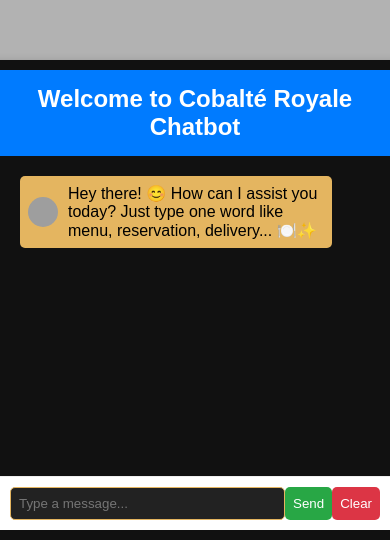
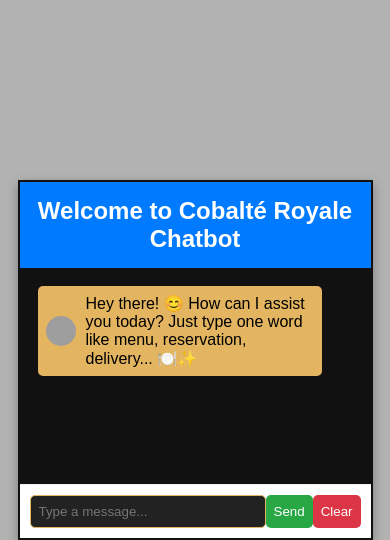
Before and after one commit to lishyamuchiri/Cobalt-Royale, a plain HTML site: page chat.html in a window 390 px wide. Shown: the part 304-844 px from the top of the page. Drawn offline with Linux system fonts and the light colour scheme; grey boxes are pictures that could not be loaded.

Commit message:
Your commit message here

```diff
--- a/chat.html
+++ b/chat.html
@@ -7,7 +7,6 @@
     <style>
         /* General Styles */
         body {
-
             font-family: 'Poppins', sans-serif;
             background: rgba(0, 0, 0, 0.3);
             background-size: cover;
@@ -17,7 +16,7 @@
             display: flex;
             justify-content: center;
             align-items: center;
-            height: 100vh;
+            height: 50vh;
         }
 
         h2 {
@@ -30,23 +29,22 @@
         #chat-container {
             position: fixed;
             bottom: 20PX;
-            width: 400px;
+            width: 200px;
             background: #111;
-            border-radius: 10px;
+            border-radius: 1px;
             box-shadow: 0px 4px 10px rgba(0, 0, 0, 0.3);
             overflow: hidden;
             display: flex;
-            padding: 10px;
+            padding: 2px;
             flex-direction: column;
+            height: auto; /* Adjust the height automatically */
         }
 
         /* Chatbox */
         #chatbox {
-            height: 400px;
-            padding: 10px;
+            padding: 8px;
             overflow-y: auto;
             color: #fff;
-
         }
 
         /* Messages */
@@ -139,7 +137,6 @@
             background: #c82333;
         }
 
-
         /* Media Queries for Responsiveness */
         @media (max-width: 768px) {
             body {
@@ -147,17 +144,16 @@
             }
 
             #chat-container {
-            width: 100%;
+                width: 90%;
                 max-width: none;
                 bottom: 0;
                 border-radius: 0;
             }
 
             #chatbox {
-            height: 300px;
+                height: 200px;
             }
         }
-
 
         /* Animations */
         @keyframes fadeIn {
@@ -201,7 +197,6 @@
             if (userMessage === "") return;
 
             let responses = {
-
                 "hello": "Hi there! 👋 Welcome to Cobalté Royale. How can I assist you today? 😊 (Type 'menu', 'reservation', etc.)",
                 "menu": "Our menu includes delicious meals! 🍽️ Visit the restaurant or check our website for the full menu. 🌐",
                 "booking": "You can book a table online 💻 or call us at 123-456-7890 📞.",
@@ -217,12 +212,7 @@
                 "events": "Yes! 🎶 We host live music nights every Friday 🎤 and cooking classes 🍳 on Sundays!",
                 "vegetarian": "Absolutely! 🥗 We have a variety of vegetarian dishes like veggie pasta 🍝 and fresh salads 🥗.",
                 "recommendation": "Our chef recommends trying the Signature Bistro Burger 🍔 with a side of truffle fries 🍟!"
-
-
             };
-
-
-
 
             let botReply = responses[userMessage] || "Sorry, I don't understand that. Try asking about our menu, booking, or hours.";
 
```
Also changed, not shown: index.html (+27 -8 lines), Readme.txt (deleted). Lines whose indentation alone changed are shown as unchanged.
